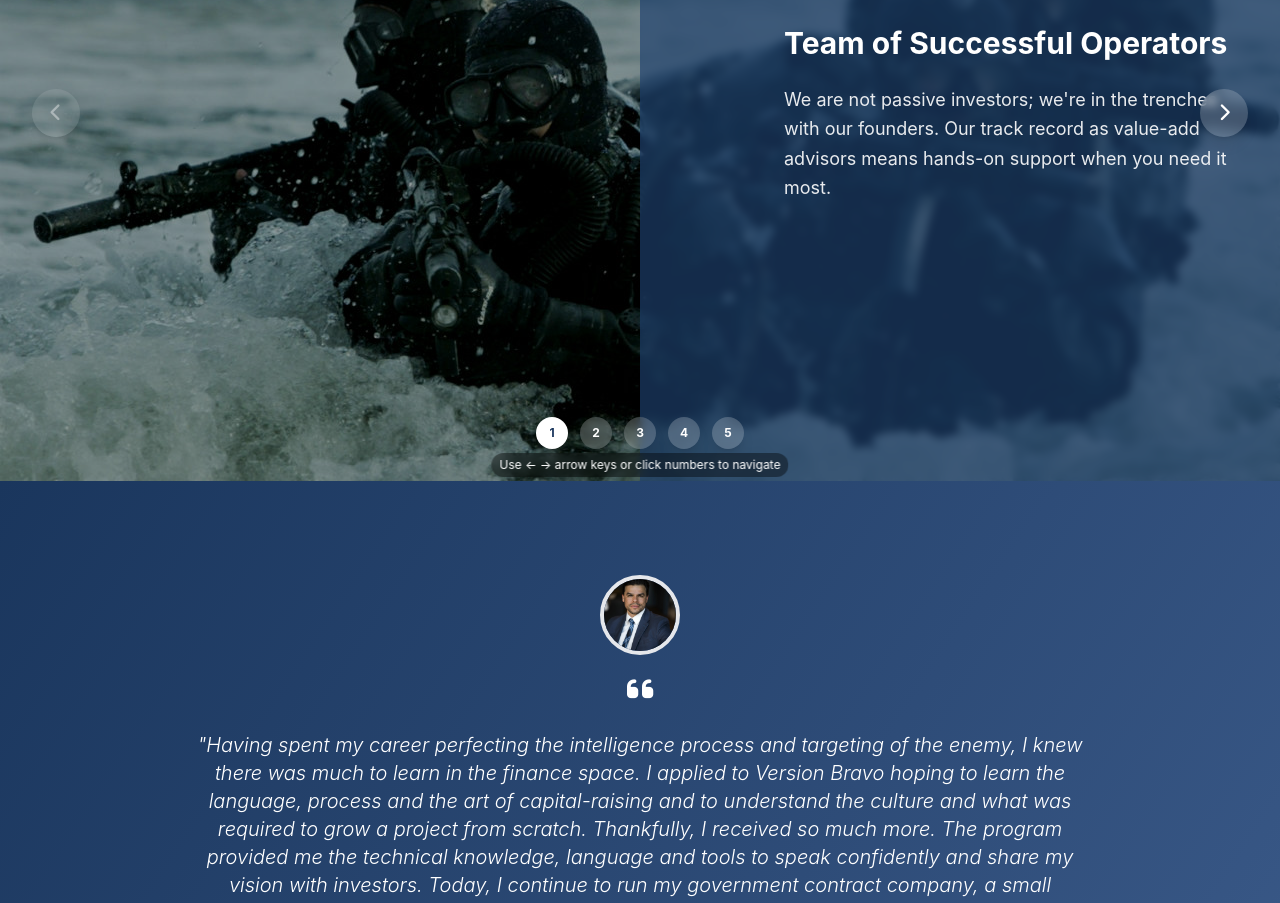
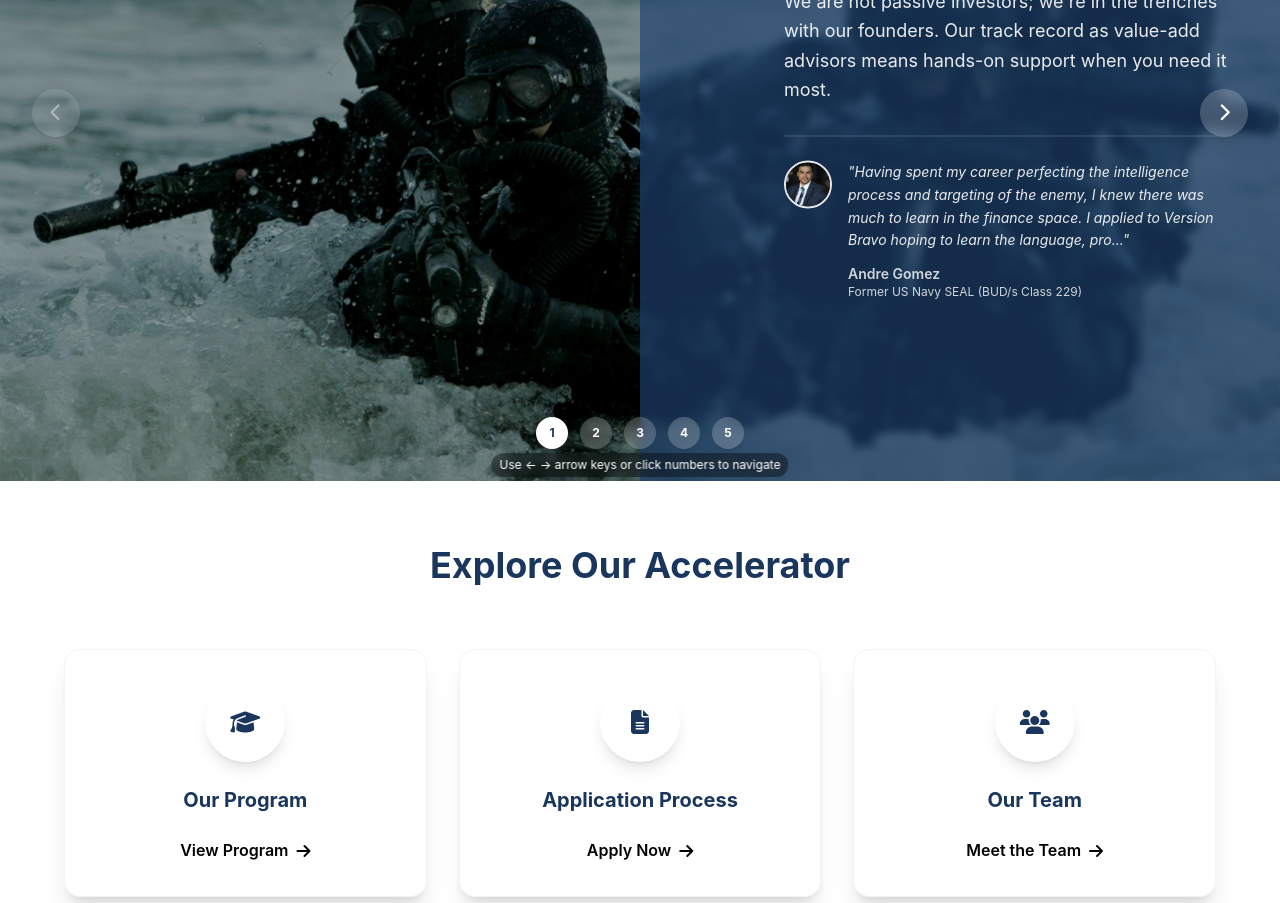
Before and after one commit to tamirSida/vb, a Next.js app: page /accelerator in a window 1280 px wide. Shown: the part 320-1223 px from the top of the page. Built offline with nearby package versions, Linux system fonts and the light colour scheme; no server answers; the database is empty.

Commit message:
move quote

```diff
--- a/pages/accelerator.tsx
+++ b/pages/accelerator.tsx
@@ -52,6 +52,8 @@ export default function Accelerator() {
   // Swipe interface state
   const [currentPage, setCurrentPage] = useState(1);
   const [isTransitioning, setIsTransitioning] = useState(false);
+  const [imagesLoaded, setImagesLoaded] = useState<{[key: number]: boolean}>({});
+  const [pageLoaded, setPageLoaded] = useState(false);
 
   const [testimonials, setTestimonials] = useState([
     {
@@ -113,13 +115,31 @@ export default function Accelerator() {
     loadData();
   }, []);
 
-  // Preload images for smooth transitions
+  // Preload images for smooth transitions and track loading
   useEffect(() => {
-    whyVBPages.forEach(page => {
+    let loadedCount = 0;
+    const totalImages = whyVBPages.length;
+
+    whyVBPages.forEach((page, index) => {
       const img = new Image();
+      img.onload = () => {
+        setImagesLoaded(prev => ({ ...prev, [index + 1]: true }));
+        loadedCount++;
+        if (loadedCount === totalImages) {
+          setTimeout(() => setPageLoaded(true), 100); // Small delay for smooth effect
+        }
+      };
       img.src = page.backgroundImage;
     });
   }, [whyVBPages]);
+
+  // Initial page load animation trigger
+  useEffect(() => {
+    const timer = setTimeout(() => {
+      if (!pageLoaded) setPageLoaded(true); // Fallback if images don't load
+    }, 1000);
+    return () => clearTimeout(timer);
+  }, []);
 
   // Save functions
   const saveHeroData = async (data: any) => {
@@ -341,8 +361,20 @@ export default function Accelerator() {
       <main>
         {/* Combined Hero + Swipe Interface Section */}
         <section className="relative overflow-hidden" style={{ height: 'calc(100vh - 64px)' }}>
+          {/* Loading overlay */}
+          {!pageLoaded && (
+            <div className="absolute inset-0 bg-vb-navy z-50 flex items-center justify-center">
+              <div className="text-center">
+                <div className="w-12 h-12 border-4 border-vb-gold border-t-transparent rounded-full animate-spin mx-auto mb-4"></div>
+                <p className="text-white text-lg font-medium">Loading Experience...</p>
+              </div>
+            </div>
+          )}
+
           {/* Hero Title Overlay */}
-          <div className="absolute top-0 left-0 w-full z-30 bg-gradient-to-b from-black/60 to-transparent">
+          <div className={`absolute top-0 left-0 w-full z-30 bg-gradient-to-b from-black/60 to-transparent transition-all duration-1000 ${
+            pageLoaded ? 'opacity-100 translate-y-0' : 'opacity-0 -translate-y-4'
+          }`}>
             <div className="container-max text-center pt-4 pb-6">
               <EditableSection
                 sectionName="Accelerator Hero"
@@ -375,7 +407,13 @@ export default function Accelerator() {
                   <img
                     src={page.backgroundImage}
                     alt={page.title}
-                    className="absolute inset-0 w-full h-full object-cover transition-opacity duration-700 ease-in-out"
+                    className={`absolute inset-0 w-full h-full object-cover transition-all duration-1000 ease-out ${
+                      pageLoaded && isActive
+                        ? 'opacity-100 scale-100'
+                        : pageLoaded && !isActive
+                          ? 'opacity-100 scale-100'
+                          : 'opacity-0 scale-110'
+                    }`}
                     loading="eager"
                     style={{ willChange: 'opacity, transform' }}
                   />
@@ -393,10 +431,51 @@ export default function Accelerator() {
                         }}
                       >
                         <h2 className="text-3xl font-bold mb-6 text-white">{page.title}</h2>
-                        <p className="text-white/90 text-lg leading-relaxed">
+                        <p className="text-white/90 text-lg leading-relaxed mb-8">
                           {page.description}
                         </p>
                       </EditableSection>
+
+                      {/* Add testimonials to pages 1, 3, and 5 */}
+                      {(pageNumber === 1 || pageNumber === 3 || pageNumber === 5) && (() => {
+                        const testimonial = testimonials.find(t => {
+                          if (pageNumber === 1) return t.id === 1; // Andre Gomez
+                          if (pageNumber === 3) return t.id === 2; // Or Yustman
+                          if (pageNumber === 5) return t.id === 3; // Jonathan Cleck
+                          return false;
+                        });
+
+                        if (!testimonial) return null;
+
+                        return (
+                          <EditableSection
+                            sectionName={`Testimonial - ${testimonial.author}`}
+                            onEdit={() => {
+                              setEditingTestimonial(testimonial.id);
+                              setIsTestimonialModalOpen(true);
+                            }}
+                          >
+                            <div className="border-t border-white/20 pt-6">
+                              <div className="flex items-start space-x-4">
+                                <img
+                                  src={testimonial.image}
+                                  alt={testimonial.author}
+                                  className="w-12 h-12 rounded-full object-cover border-2 border-vb-gold flex-shrink-0"
+                                />
+                                <div>
+                                  <blockquote className="text-white/90 text-sm italic leading-relaxed mb-3">
+                                    "{testimonial.quote.substring(0, 200)}..."
+                                  </blockquote>
+                                  <div className="text-white/80">
+                                    <p className="font-semibold text-sm">{testimonial.author}</p>
+                                    <p className="text-xs">{testimonial.title}</p>
+                                  </div>
+                                </div>
+                              </div>
+                            </div>
+                          </EditableSection>
+                        );
+                      })()}
                     </div>
                   </div>
                 </div>
@@ -404,7 +483,9 @@ export default function Accelerator() {
             })}
 
             {/* Navigation dots - Horizontal at bottom center */}
-            <div className="absolute bottom-8 left-1/2 transform -translate-x-1/2 flex space-x-3 z-20">
+            <div className={`absolute bottom-8 left-1/2 transform -translate-x-1/2 flex space-x-3 z-20 transition-all duration-1000 delay-500 ${
+              pageLoaded ? 'opacity-100 translate-y-0' : 'opacity-0 translate-y-4'
+            }`}>
               {whyVBPages.map((_, index) => {
                 const pageNumber = index + 1;
                 const isActive = pageNumber === currentPage;
@@ -426,7 +507,9 @@ export default function Accelerator() {
             </div>
 
             {/* Desktop Arrow Navigation */}
-            <div className="hidden md:block">
+            <div className={`hidden md:block transition-all duration-1000 delay-700 ${
+              pageLoaded ? 'opacity-100' : 'opacity-0'
+            }`}>
               {/* Left Arrow */}
               <button
                 onClick={prevPage}
@@ -455,7 +538,9 @@ export default function Accelerator() {
             </div>
 
             {/* Keyboard instruction */}
-            <div className="hidden md:block absolute bottom-1 left-1/2 transform -translate-x-1/2 z-20">
+            <div className={`hidden md:block absolute bottom-1 left-1/2 transform -translate-x-1/2 z-20 transition-all duration-1000 delay-1000 ${
+              pageLoaded ? 'opacity-100 translate-y-0' : 'opacity-0 translate-y-2'
+            }`}>
               <div className="bg-black/40 backdrop-blur-sm text-white px-2 py-1 rounded-full text-xs">
                 Use ← → arrow keys or click numbers to navigate
               </div>
@@ -463,38 +548,6 @@ export default function Accelerator() {
           </div>
         </section>
 
-        {/* Testimonials Section - Now separate */}
-        <section className="bg-gradient-to-br from-vb-navy to-vb-medium text-white">
-          {testimonials.map((testimonial) => (
-            <div key={`testimonial-${testimonial.id}`} className="min-h-[80vh] flex items-center justify-center px-8 py-16">
-              <div className="max-w-4xl mx-auto text-center">
-                <EditableSection
-                  sectionName={`Testimonial - ${testimonial.author}`}
-                  onEdit={() => {
-                    setEditingTestimonial(testimonial.id);
-                    setIsTestimonialModalOpen(true);
-                  }}
-                >
-                  <div className="mb-6">
-                    <img
-                      src={testimonial.image}
-                      alt={testimonial.author}
-                      className="w-20 h-20 rounded-full mx-auto mb-4 object-cover border-4 border-vb-gold"
-                    />
-                    <i className="fas fa-quote-left text-3xl text-vb-gold mb-4 block"></i>
-                  </div>
-                  <blockquote className="text-lg md:text-xl leading-relaxed mb-6 font-light italic">
-                    "{testimonial.quote}"
-                  </blockquote>
-                  <div className="text-white/90">
-                    <p className="font-semibold text-lg">{testimonial.author}</p>
-                    <p className="text-sm">{testimonial.title}</p>
-                  </div>
-                </EditableSection>
-              </div>
-            </div>
-          ))}
-        </section>
 
 
         {/* Navigation to Subpages */}
```
